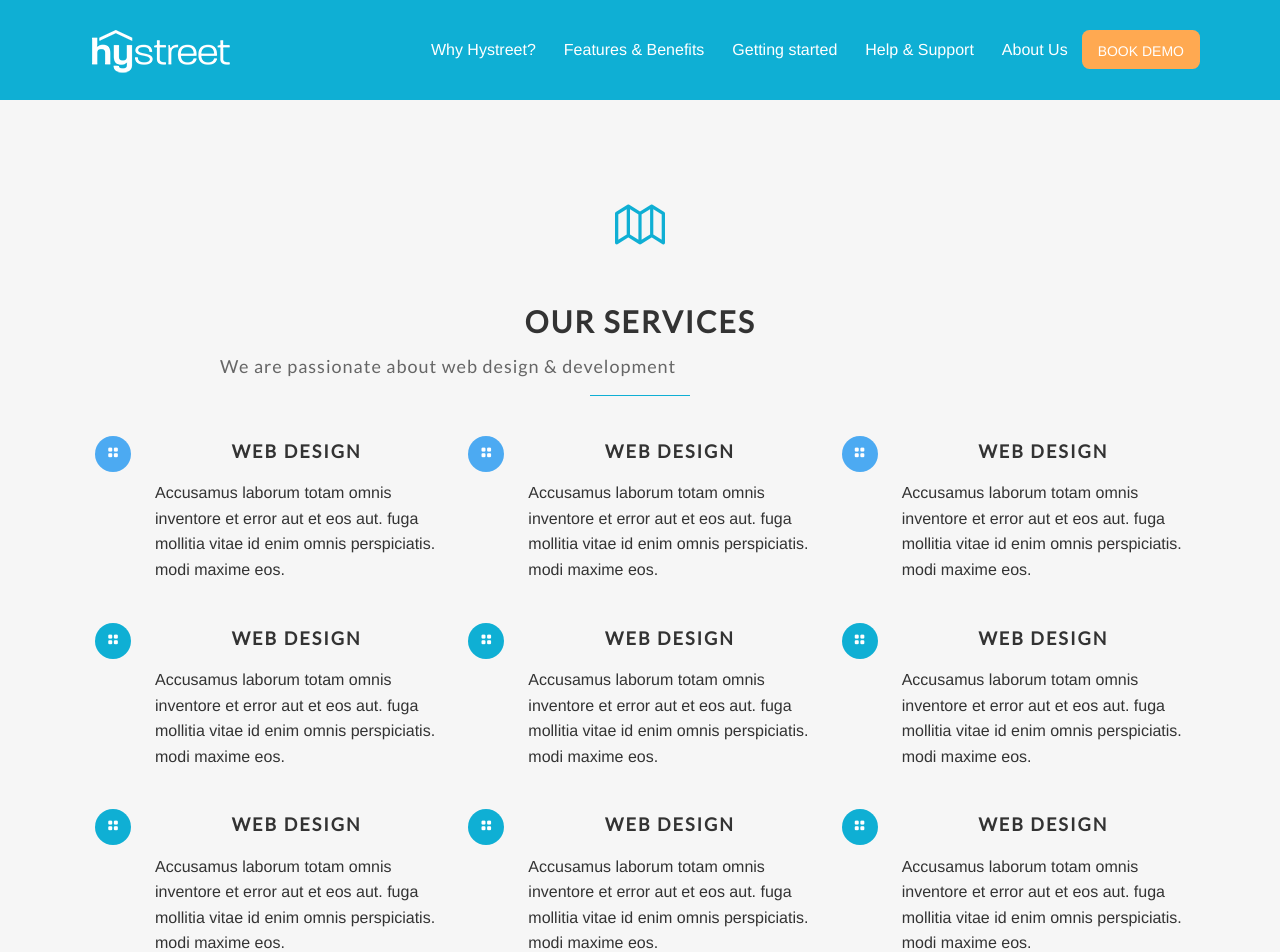
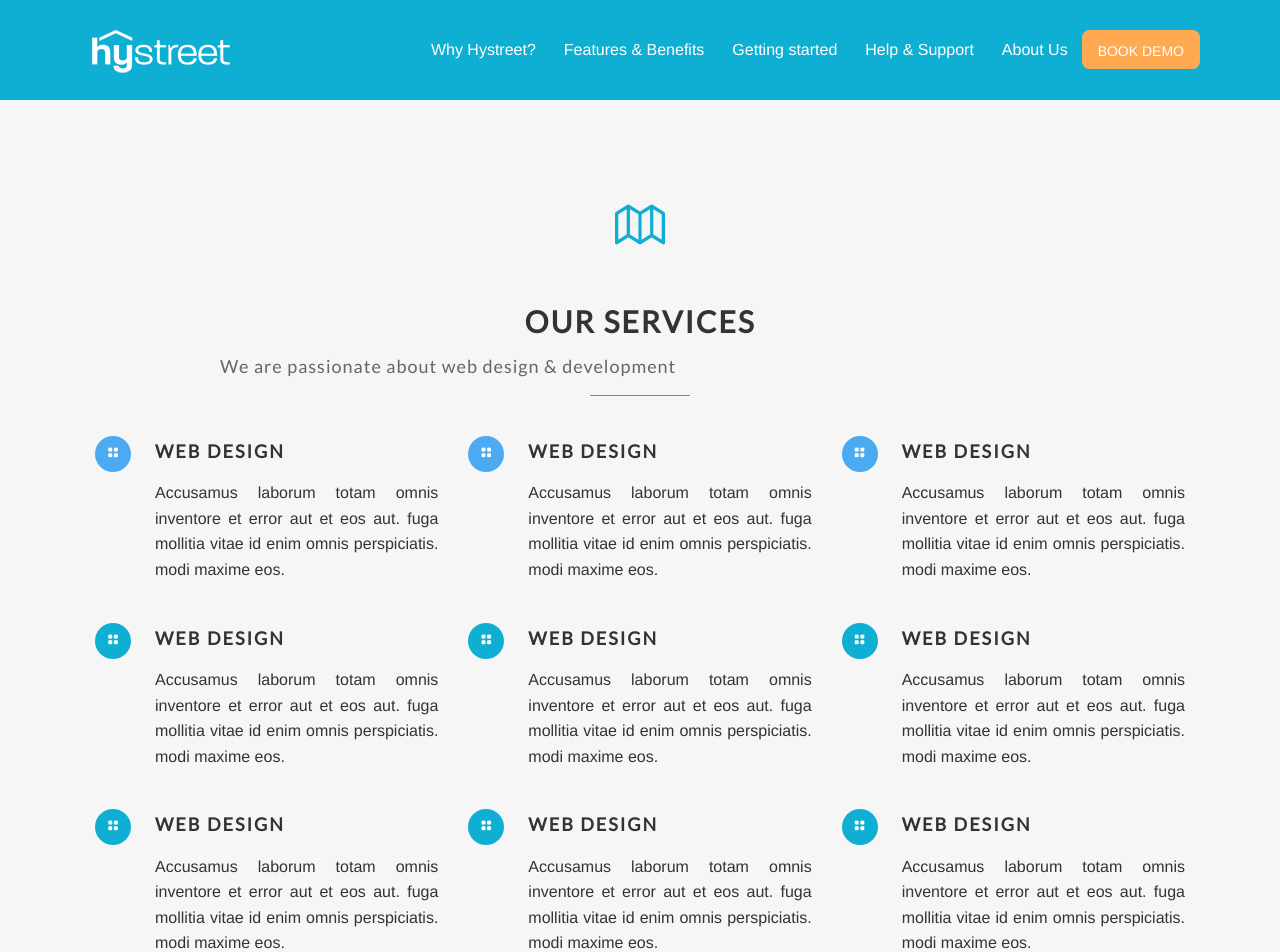
Before and after one commit to hystreet/hystreet.github.io, a Jekyll site: the page built from services.html, in a window 1280 px wide. Shown: the top 952 px of the page. Built offline with Jekyll 4.4.1, drawn with Linux system fonts in a browser that asks for light colours; some web fonts are replaced; a script that is not in the unit is left out.

Commit message:
updating why choose hystreet text alignment

```diff
--- a/css/style.css
+++ b/css/style.css
@@ -245,9 +245,14 @@ p i {
 .icon-text i.yellow {
   background: #0fafd4;
 }
-.icon-text h3,
+.icon-text h3 {
+  margin-left: 60px;
+  text-align: left;
+}
+
 .icon-text p {
   margin-left: 60px;
+  text-align: justify;
 }
 
 .icon-text-boxed i {
```
